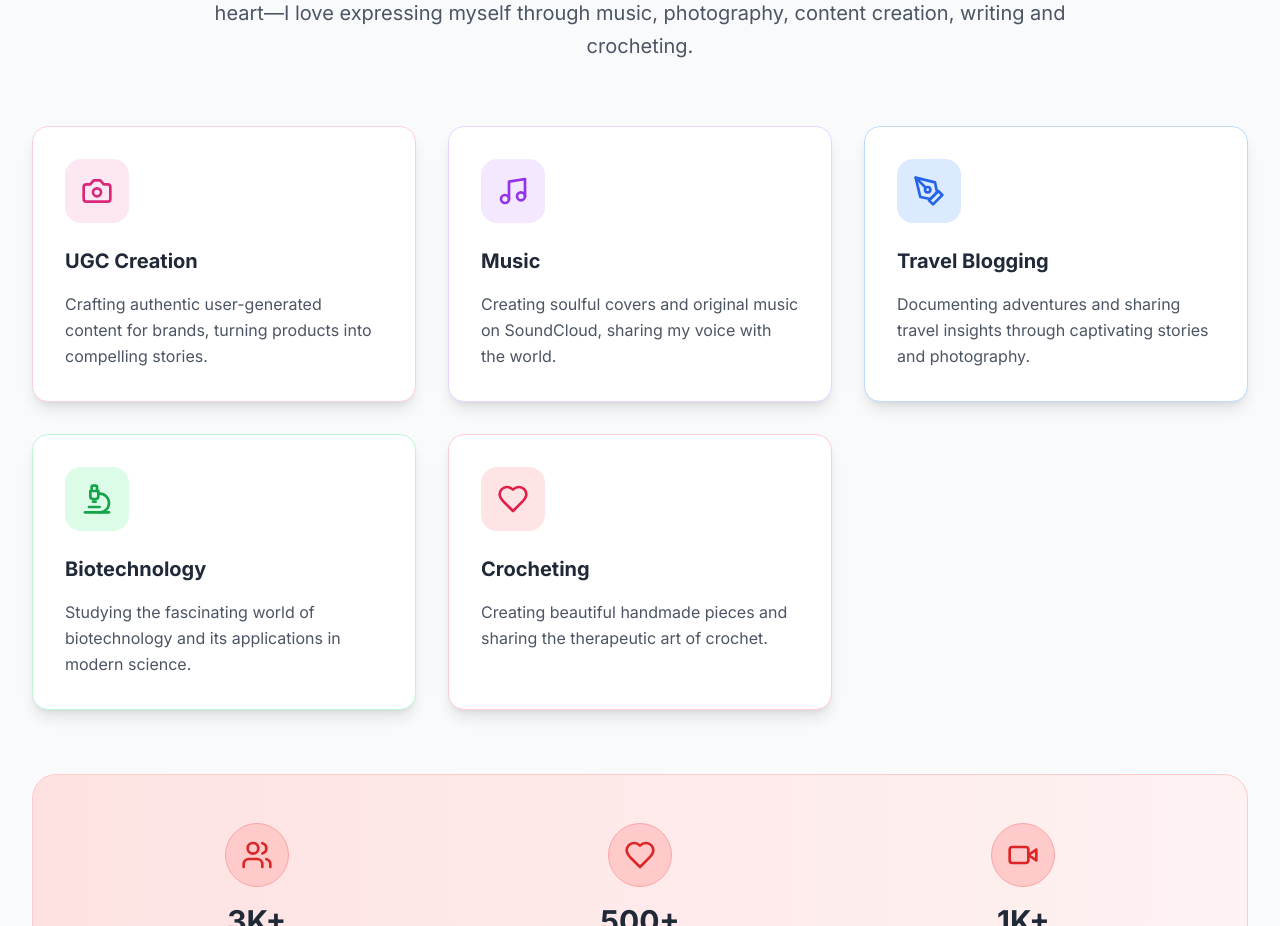
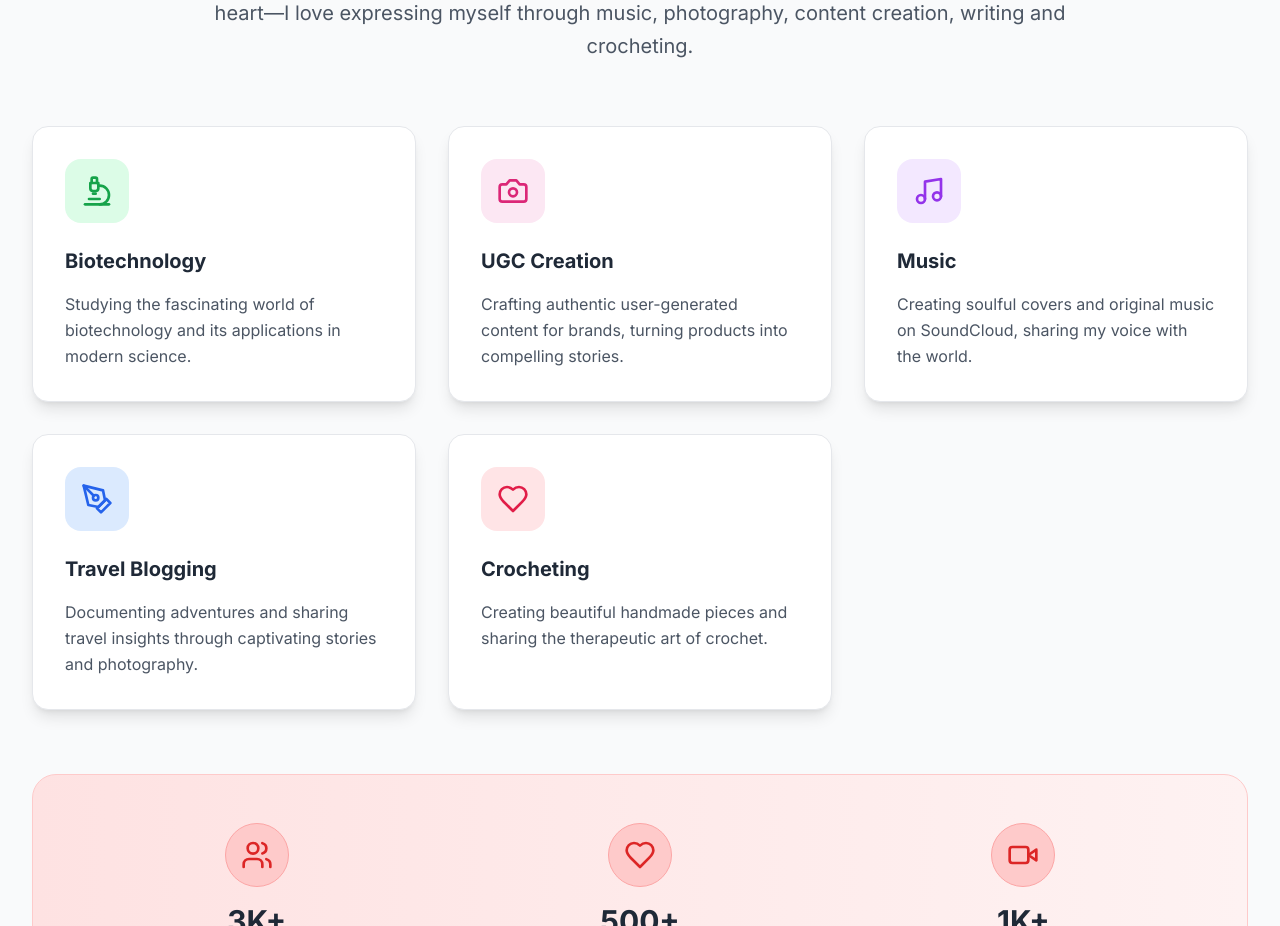
Before and after one commit to niya-shroff/alykatpaulport, a React (Vite) app: page / in a window 1280 px wide. Shown: the part 1020-1946 px from the top of the page. Built offline with nearby package versions, Linux system fonts and the light colour scheme.

Commit message:
Updated About.tsx

```diff
--- a/src/components/About.tsx
+++ b/src/components/About.tsx
@@ -3,6 +3,12 @@ import { Music, Camera, PenTool, Heart, Users, Video, Microscope } from 'lucide-
 
 export default function About() {
   const passions = [
+    {
+      icon: Microscope,
+      title: 'Biotechnology',
+      description: 'Studying the fascinating world of biotechnology and its applications in modern science.',
+      color: 'bg-green-100 text-green-600 border-green-200'
+    },
     {
       icon: Camera,
       title: 'UGC Creation',
@@ -20,12 +26,6 @@ export default function About() {
       title: 'Travel Blogging',
       description: 'Documenting adventures and sharing travel insights through captivating stories and photography.',
       color: 'bg-blue-100 text-blue-600 border-blue-200'
-    },
-    {
-      icon: Microscope,
-      title: 'Biotechnology',
-      description: 'Studying the fascinating world of biotechnology and its applications in modern science.',
-      color: 'bg-green-100 text-green-600 border-green-200'
     },
     {
       icon: Heart,
@@ -59,7 +59,7 @@ export default function About() {
             {passions.map((passion, index) => (
               <div
                 key={index}
-                className={`group bg-white rounded-2xl p-8 shadow-lg hover:shadow-2xl transition-all duration-300 transform hover:-translate-y-2 border ${passion.color}`}
+                className="group bg-white rounded-2xl p-8 shadow-lg hover:shadow-2xl transition-all duration-300 transform hover:-translate-y-2 border border-gray-200"
               >
                 <div className={`w-16 h-16 rounded-2xl ${passion.color} flex items-center justify-center mb-6 group-hover:scale-110 transition-transform duration-300`}>
                   <passion.icon className="w-8 h-8" />
```
